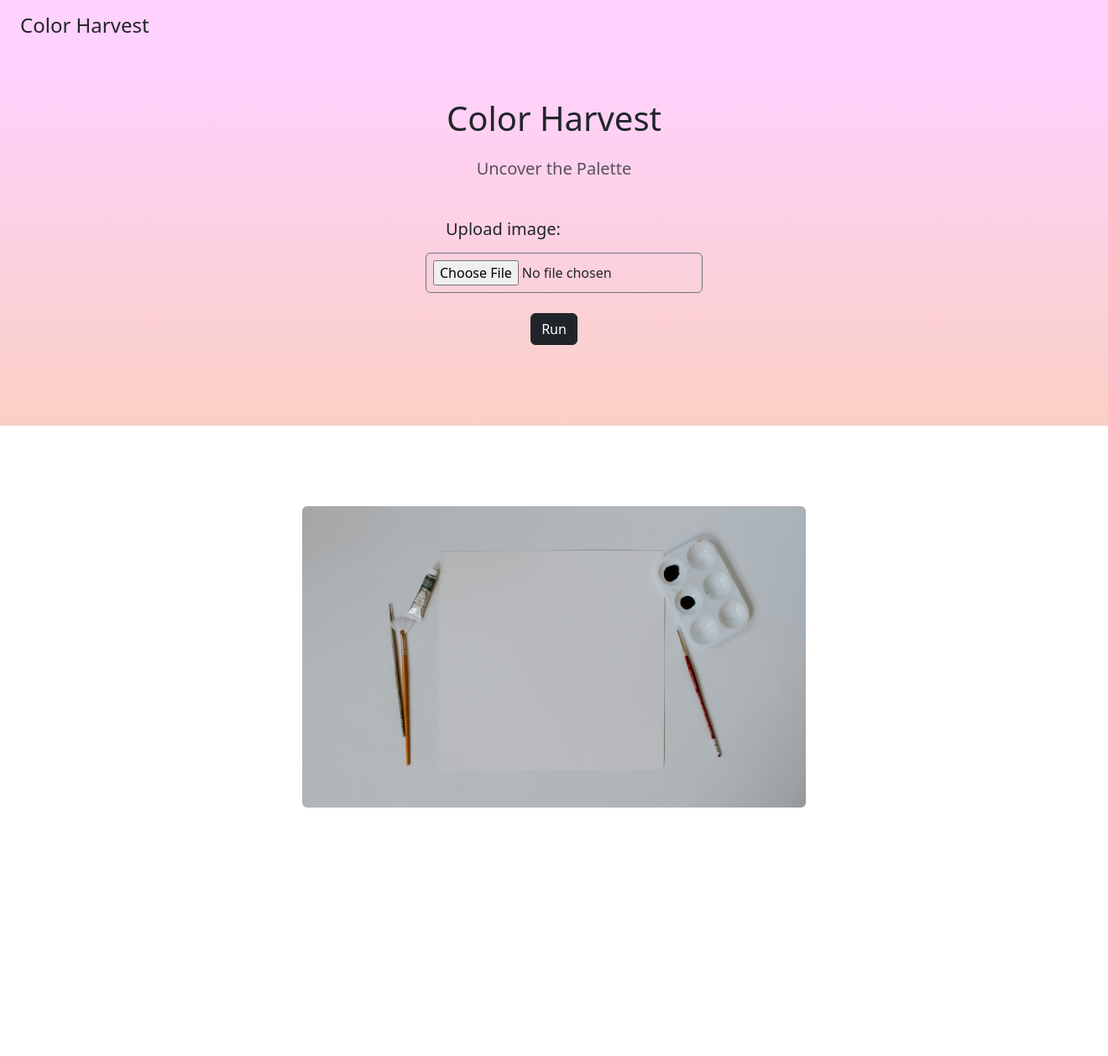
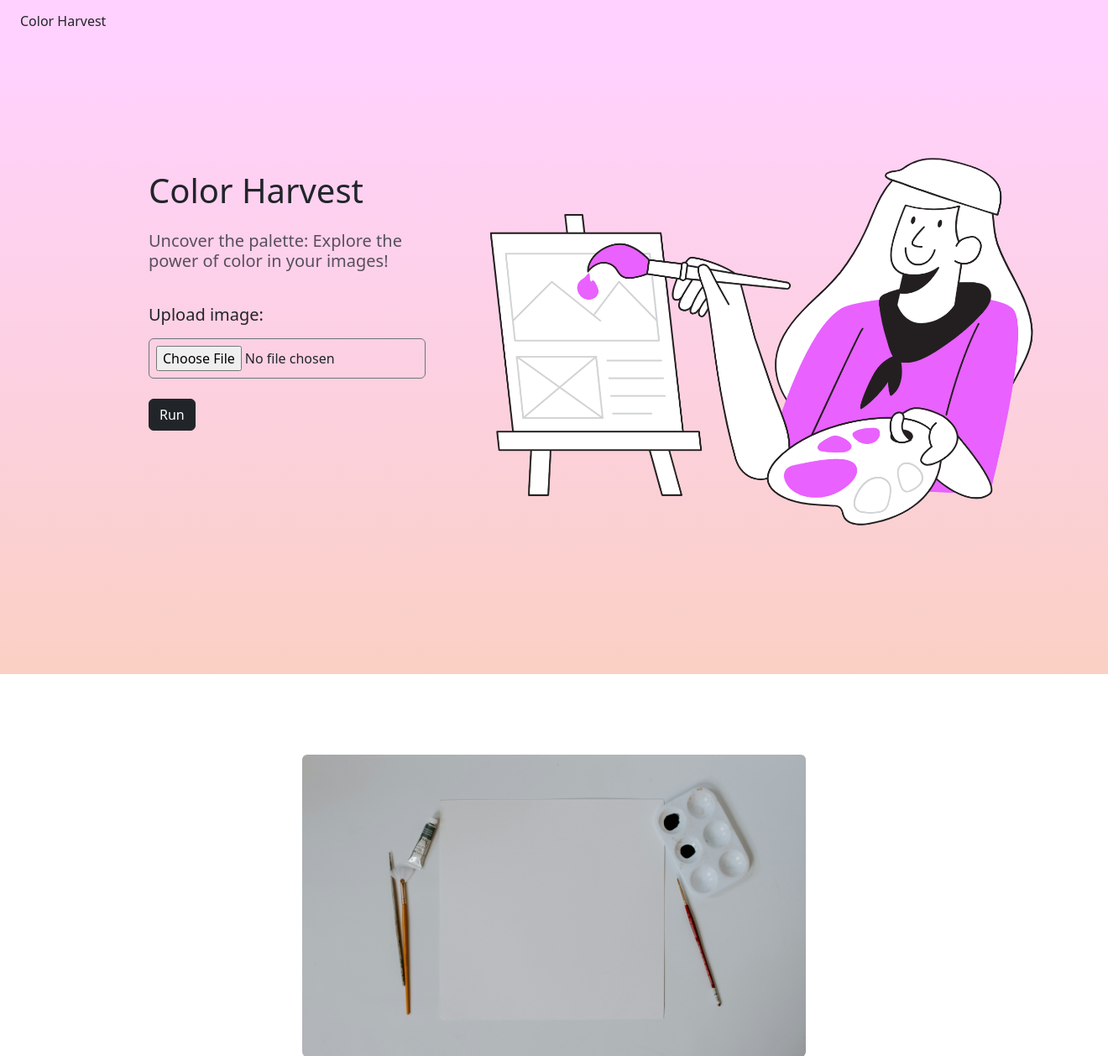
Before and after one commit to SiAna00/Image-Colour-Palette-Generator, a Flask app: page / in a window 1320 px wide. Shown: the top 1258 px of the page at 84% size. Before the commit the page ends 962 px from the top, so only its background shows below. Run offline with Flask 3, Linux system fonts and the light colour scheme.

Commit message:
change style

```diff
--- a/templates/index.html
+++ b/templates/index.html
@@ -15,54 +15,56 @@
         <div class="nav container-fluid py-3 px-4">
             <div class="row">
                 <div class="col">
-                    <h4>Color Harvest</h4>
+                    <h6>Color Harvest</h6>
                 </div>
             </div>
         </div>
         <div class="hero container-fluid py-5">
-            <div class="row text-center">
-                <div class="col">
+            <div class="row justify-content-center">
+                <div class="col-md-3 my-5 py-5">
                     <h1>Color Harvest</h1>
-                    <h5 class="py-3 opacity-75">Uncover the Palette</h5>
-                </div>
-            </div>
-            <div class="row text-center my-4">
-                <div class="col-md-3 mx-auto">
-                    <form action="/", method="post", enctype="multipart/form-data">
+                    <h5 class="py-3 opacity-75">Uncover the palette: Explore the power of color in your images!</h5>
+                    <form class="my-4" action="/", method="post", enctype="multipart/form-data">
                         <div>
-                            <h5 class="upload_h5 mx-4 mb-3">Upload image:</h5>
+                            <h5 class="upload_h5 mb-3">Upload image:</h5>
                             <input class="border border-secondary rounded py-2 px-2" text-right type="file" id="image" name="image" accept="image/*"><br>
                         </div>
                         <input type="submit" value="Run" class="btn btn-dark my-4">
                     </form>
                 </div>
+                <div class="col-md-6">
+                    <img style="height: 600px;" src="../static/hero.png" alt="">
+                </div>
+            </div>
+            <div class="row text-center my-4">
+
             </div>
         </div>
         <div class="container-fluid text-center">
             {% if filename %}
             <div class="row my-5">
                 <div class="col mx-auto">
-                    <img class="rounded my-4" src="{{ url_for('static', filename='/uploads/' + filename) }}" style="max-height: 800px; max-width: 600px;" />
+                    <img class="rounded mt-4" src="{{ url_for('static', filename='/uploads/' + filename) }}" style="max-height: 800px; max-width: 600px;" />
                 </div>
             </div>
-            <div class="row justify-content-center g-0">
-                <div class="col-md-2 my-2 px-auto">
-                    <h5 class="color_div opacity-75">Colors</h5>
-                </div>
-                <div class="col-md-2 my-2">
-                    <h5 class="hex_code opacity-75">Hex Codes</h5>
+            <div class="row justify-content-center">
+                <div class="col-md-3 mx-auto">
+                    <table class="table">
+                        <thead>
+                            <tr>
+                                <th class="opacity-75">Colors</th>
+                                <th class="opacity-75">Hex Codes</th>
+                            </tr>
+                            {% for color in hex_colors %}
+                            <tr>
+                                <td style="background-color: {{ color }}"></td>
+                                <td class="opacity-75 font-weight-light">{{ color }}</td>
+                            </tr>
+                            {% endfor %}
+                        </thead>
+                    </table>
                 </div>
             </div>
-            {% for color in hex_colors %}
-            <div class="row justify-content-center g-0">
-                <div class="col-md-2 my-1 px-5 justify-content-end align-content-center">
-                    <div class="color_div" style="background-color: {{ color }}"></div>
-                </div>
-                <div class="col-md-2 my-1">
-                    <h6 class="hex_code opacity-75">{{ color }}</h6>
-                </div>
-            </div>
-            {% endfor %}
             {% else %}
             <div class="row my-5">
                 <div class="col mx-auto">
@@ -70,7 +72,6 @@
                 </div>
             </div>
             {% endif %}
-
         </div>
         <script src="https://cdn.jsdelivr.net/npm/bootstrap@5.3.3/dist/js/bootstrap.bundle.min.js" integrity="sha384-YvpcrYf0tY3lHB60NNkmXc5s9fDVZLESaAA55NDzOxhy9GkcIdslK1eN7N6jIeHz" crossorigin="anonymous"></script>
     </body>
```
Also changed, not shown: static/hero.png (added).
